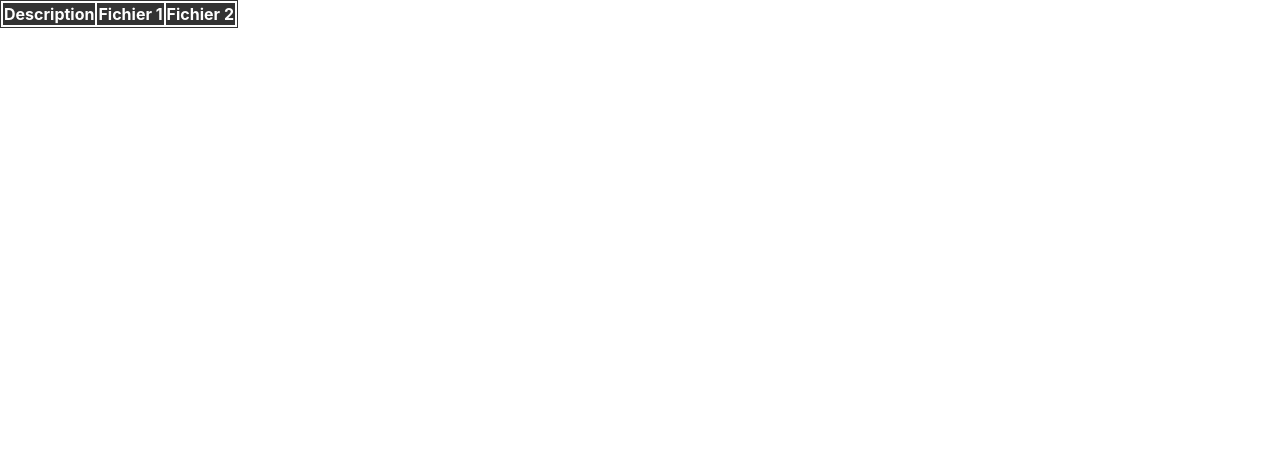
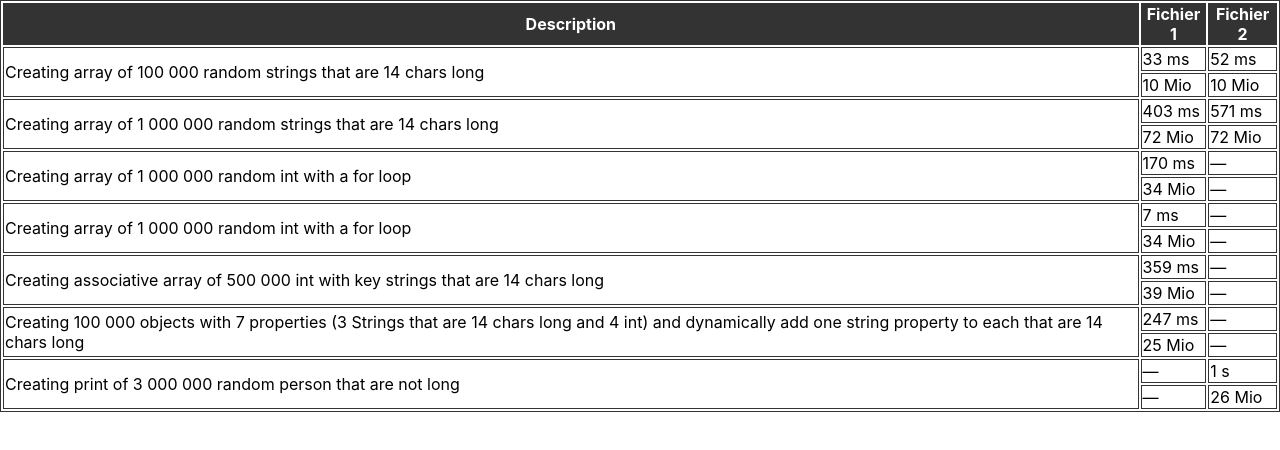
Before and after one commit to edoshiwa/JSON-Comparator, a React (Create React App) app: page / in a window 1280 px wide. Shown: the top 450 px of the page. Built offline with nearby package versions, Linux system fonts and the light colour scheme.

Commit message:
updated render

```diff
--- a/src/App.js
+++ b/src/App.js
@@ -61,6 +61,13 @@
       space: 75651664,
       id: "b_arr_str_high",
     },
+    {
+      description:
+        "Creating print of 3 000 000 random person that are not long",
+      time: 1271318400,
+      space: 27651664,
+      id: "b_strong",
+    },
   ],
 };
 function App() {
--- a/src/Table.js
+++ b/src/Table.js
@@ -1,6 +1,6 @@
 import React from "react";
 import { format_time, format_space } from "./util.js";
-
+//TODO Uniqid
 function TableHead(props) {
   return <th>{props.value}</th>;
 }
@@ -22,23 +22,35 @@
     />
   );
 }
-function renderDataKey(benchValue, id) {
-  if (benchValue.id === id) {
+function renderDataKey(bench, id) {
+  let timeValue = null;
+  bench.map((elem) => {
+    if (elem.id === id) {
+      timeValue = elem.time;
+    }
+  });
+  if (timeValue == null) {
+    return <TableData key={"des" + id} value={"—"} rowSpan={1} />;
+  } else {
     return (
-      <TableData
-        key={"des" + benchValue.id}
-        value={format_time(benchValue.time)}
-        rowSpan={1}
-      />
+      <TableData key={"des" + id} value={format_time(timeValue)} rowSpan={1} />
     );
   }
 }
-function renderDataKeySpace(benchValue, id) {
-  if (benchValue.id === id) {
+function renderDataKeySpace(bench, id) {
+  let spaceValue = null;
+  bench.map((elem) => {
+    if (elem.id === id) {
+      spaceValue = elem.space;
+    }
+  });
+  if (spaceValue == null) {
+    return <TableData key={"des" + id} value={"—"} rowSpan={1} />;
+  } else {
     return (
       <TableData
-        key={"des" + benchValue.id}
-        value={format_space(benchValue.space)}
+        key={"des" + id}
+        value={format_space(spaceValue)}
         rowSpan={1}
       />
     );
@@ -63,11 +75,12 @@
 }
 function renderBenchMap(map, benchs) {
   let data = [];
-  data = map.forEach((value, key, map) => {
-    return [
+  map.forEach((value, key, map) => {
+    data.push([
       <TableRow
         value={[
           <TableData key={"des" + key} value={value} rowSpan={2} />,
+
           benchs.map((element, index) => {
             return renderDataKey(element, key);
           }),
@@ -75,13 +88,14 @@
       />,
       <TableRow
         value={[
-          benchs.map((element, index) => {
-            return renderDataKey(element, key);
+          benchs.map((bench, index) => {
+            return renderDataKeySpace(bench, key);
           }),
         ]}
       />,
-    ];
+    ]);
   });
+  console.log(data);
   return data;
 }
 function renderBench(bench) {
@@ -116,14 +130,31 @@
   });
   return data;
 }
-
+/*
+1: Création de la map : function_id => description_bench
+  -> On parcours chaque JSON
+    -> On regarde chaque bench
+      -> On regarde si la map a déjà la clé si oui on passe, sinon on ajoute
+2: Parcours de la map, pour chaque function_id :
+  -> 2.1 : Affichage de description_bench avec rowspan = 2
+  -> 2.2 : Parcours de chaque JSON
+    -> 2.2.1 : Parcours de chaque bench, si clé du bench = function_id existe on affiche bench.time, sinon long tiret
+    -> 2.2.2 : Parcours de chaque bench, si clé du bench = function_id existe on affiche bench.space, sinon long tiret
+n : nombre de bench
+m : longeur max de bench
+Complexité max O(nm+2nm²), compléxité quadratique
+*/
 const Table = (props) => {
   const { tableData } = props;
   const bench = tableData.bench;
   const bench2 = tableData.bench2;
   let map = new Map();
+  keyMap(map, bench);
   keyMap(map, bench2);
-  console.log(map);
+
+  /* map.forEach((element, key) =>
+    console.log(<TableData key={"des" + key} value={element} rowSpan={2} />)
+  );*/
   let description = bench.map((element) => element.description);
 
   return (
```
